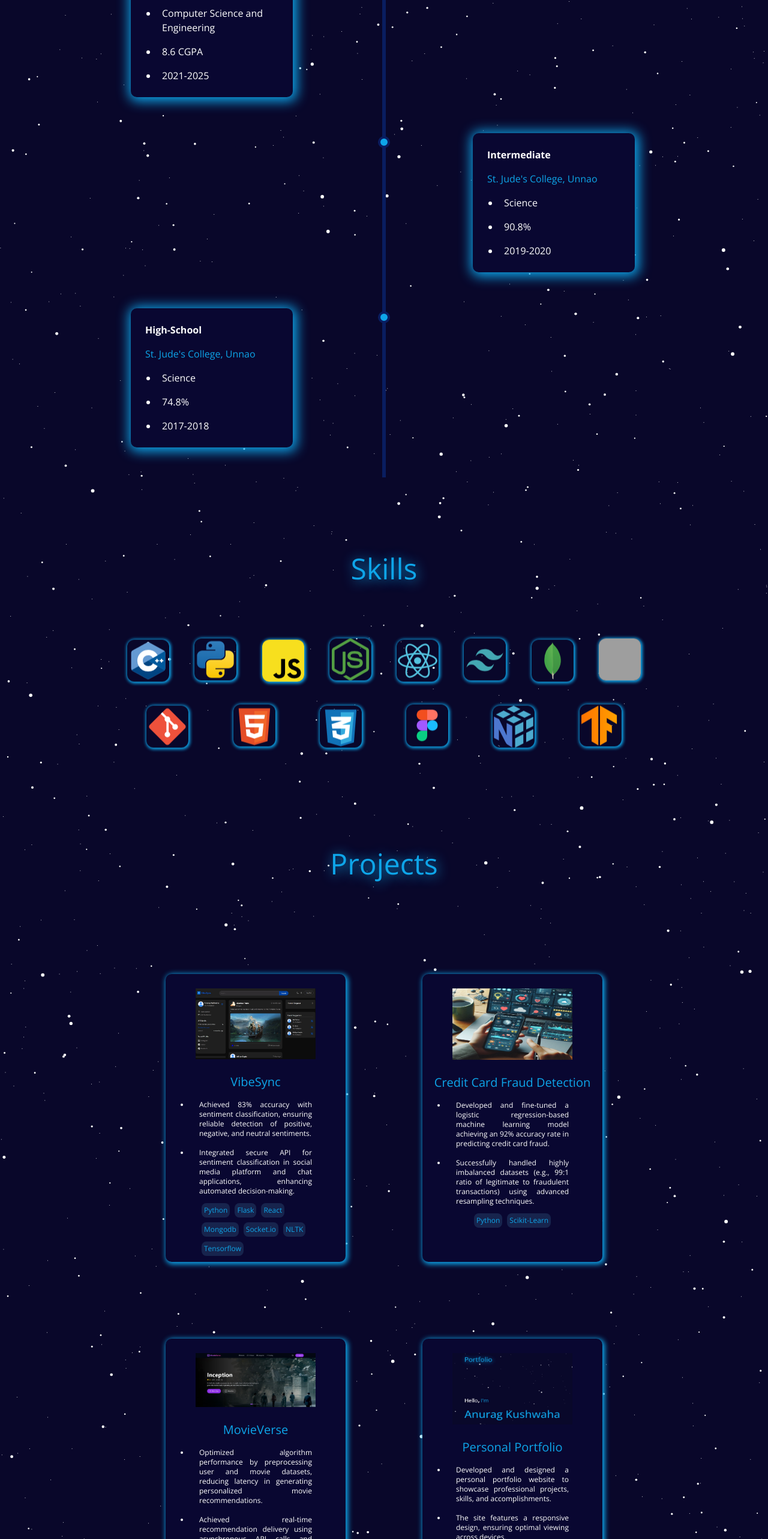
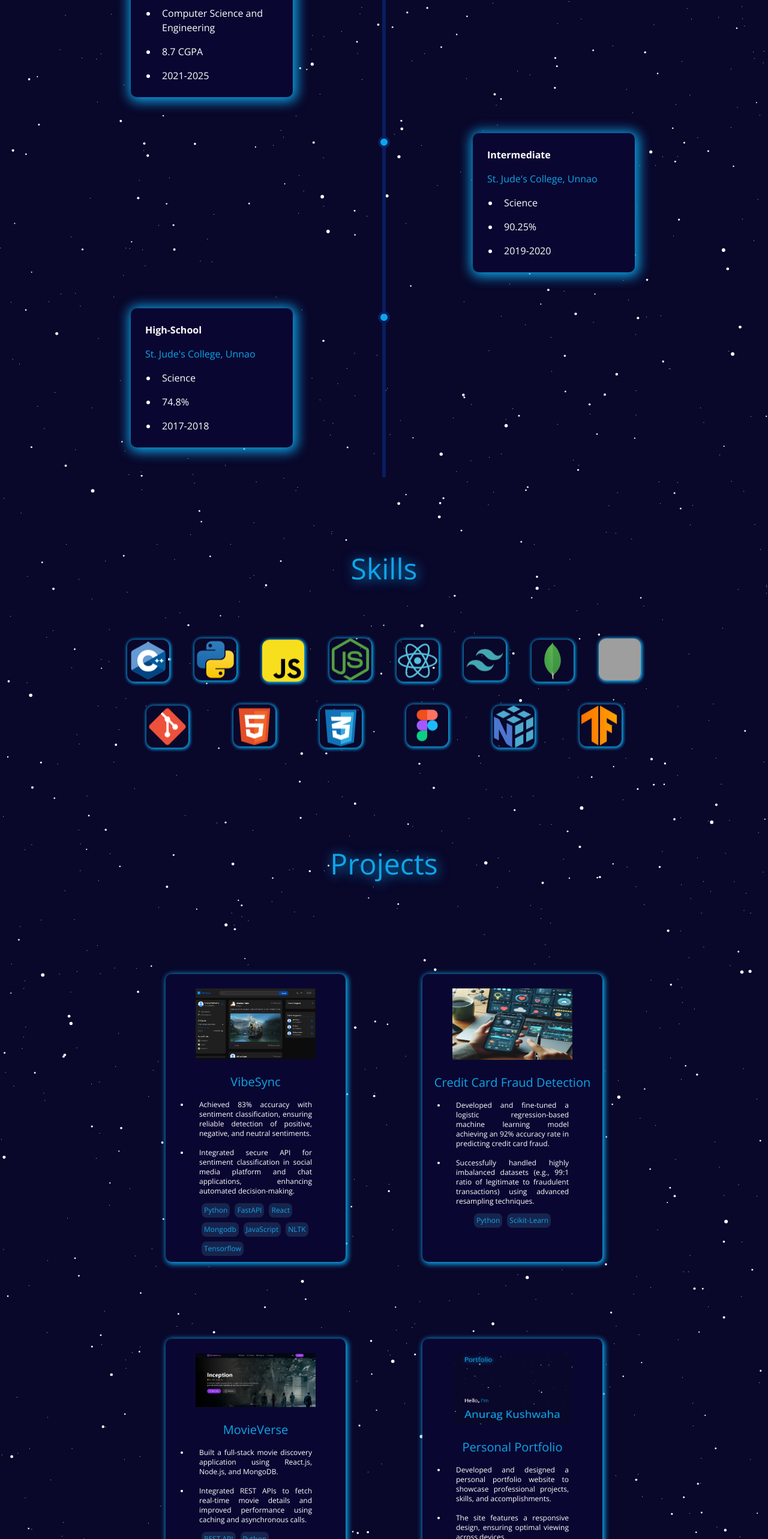
Before and after one commit to AnuragKush2527/Personal-Portfolio, a React (Vite) app: page / in a window 1280 px wide. Shown: the part 1036-3602 px from the top of the page at 60% size. Built offline with nearby package versions, Linux system fonts and the light colour scheme; grey boxes are pictures that could not be loaded.

Commit message:
updated Grades and project desc.

```diff
--- a/src/Components/Projects.jsx
+++ b/src/Components/Projects.jsx
@@ -13,10 +13,10 @@ const Projects = () => {
         "Integrated secure API for sentiment classification in social media platform and chat applications, enhancing automated decision-making.",
       tech: [
         "Python",
-        "Flask",
+        "FastAPI",
         "React",
         "Mongodb",
-        "Socket.io",
+        "JavaScript",
         "NLTK",
         "Tensorflow",
       ],
@@ -38,9 +38,9 @@ const Projects = () => {
       name: "MovieVerse",
       img: "MovieVerse.jpg",
       description1:
-        "Optimized algorithm performance by preprocessing user and movie datasets, reducing latency in generating personalized movie recommendations.",
+        "Built a full-stack movie discovery application using React.js, Node.js, and MongoDB.",
       description2:
-        "Achieved real-time recommendation delivery using asynchronous API calls and caching mechanisms to minimize server response time.",
+        "Integrated REST APIs to fetch real-time movie details and improved performance using caching and asynchronous calls.",
       tech: ["REST API", "Python", "ExpressJs", "ReactJs"],
       link: "https://github.com/AnuragKush2527/Movieverse.git",
     },
--- a/src/Components/VerticalTimeline.jsx
+++ b/src/Components/VerticalTimeline.jsx
@@ -7,7 +7,7 @@ const VerticalTimeline = () => {
       course: "Bachelor Of Technology",
       college: "PSIT, Kanpur",
       stream: "Computer Science and Engineering",
-      grade: "8.6 CGPA",
+      grade: "8.7 CGPA",
       year: "2021-2025",
       side: "left",
     },
@@ -16,7 +16,7 @@ const VerticalTimeline = () => {
       course: "Intermediate",
       college: "St. Jude's College, Unnao",
       stream: "Science",
-      grade: "90.8%",
+      grade: "90.25%",
       year: "2019-2020",
       side: "right",
     },
```
Also changed, not shown: 1 other file (tests, documents, lock files or other folders).
